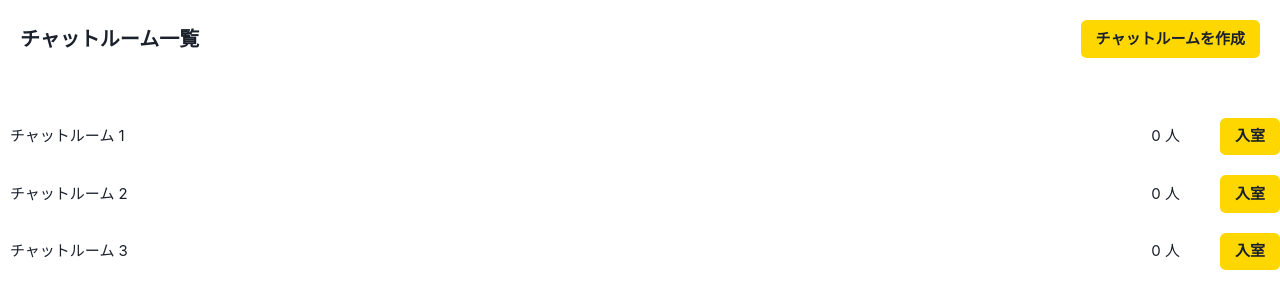
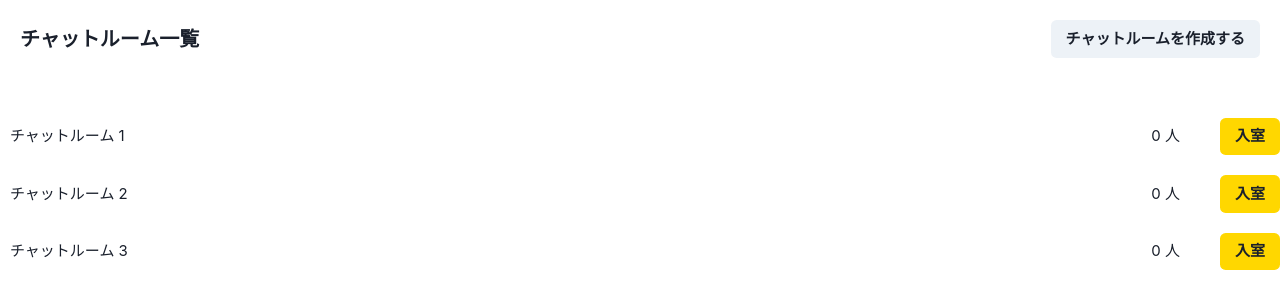
Before and after one commit to nado1001/chat-app-client, a Next.js app: page / in a window 1280 px wide. Shown: the top 308 px of the page. Built offline with nearby package versions, Linux system fonts and the light colour scheme.

Commit message:
Add CreateChatRoomModal component & type.

```diff
--- /dev/null
+++ b/src/component/molecules/CreateChatRoomModal.tsx
@@ -0,0 +1,51 @@
+import type { VFC } from "react";
+import React from "react";
+import { Flex, Box, Text } from "@chakra-ui/react";
+import type { CreateChatRoomModalProps } from "@/component/molecules/type";
+import { UtilBUtton, TextField } from "@/component/atoms";
+import { useDisclosure } from "@chakra-ui/hooks";
+import {
+  Button,
+  Modal,
+  ModalOverlay,
+  ModalContent,
+  ModalHeader,
+  ModalFooter,
+  ModalBody,
+  ModalCloseButton,
+} from "@chakra-ui/react";
+
+export const CreateChatRoomModal: VFC<CreateChatRoomModalProps> = (props) => {
+  const { isOpen, onOpen, onClose } = useDisclosure();
+  return (
+    <>
+      <Button onClick={onOpen}>チャットルームを作成する</Button>
+
+      <Modal isOpen={isOpen} onClose={onClose}>
+        <ModalOverlay />
+        <ModalContent>
+          <ModalHeader>チャットルームを作成する</ModalHeader>
+          <ModalCloseButton />
+          <ModalBody>
+            <TextField
+              placeholder="チャットルーム名"
+              onInput={props.onInputText}
+              onBlur={props.onBlurText}
+            />
+          </ModalBody>
+
+          <ModalFooter>
+            <UtilBUtton
+              name="作成"
+              onClick={() => props.onClickButton}
+              primary="true"
+            />
+            <Button colorScheme="blue" ml={4} mr={3} onClick={onClose}>
+              閉じる
+            </Button>
+          </ModalFooter>
+        </ModalContent>
+      </Modal>
+    </>
+  );
+};
--- a/src/component/molecules/index.ts
+++ b/src/component/molecules/index.ts
@@ -1 +1,2 @@
 export { ChatListItem } from "@/component/molecules/ChatListItem";
+export { CreateChatRoomModal } from "@/component/molecules/CreateChatRoomModal";
--- a/src/pages/index.tsx
+++ b/src/pages/index.tsx
@@ -3,6 +3,7 @@ import type { ChatListData } from "@/component/organisms/type";
 import Head from "next/head";
 import { Box, Flex, Text } from "@chakra-ui/react";
 import { UtilBUtton } from "@/component/atoms";
+import { CreateChatRoomModal } from "@/component/molecules";
 import { ChatList } from "@/component/organisms";
 
 const data: ChatListData[] = [
@@ -33,10 +34,10 @@ const Home: NextPage = () => {
             <Text fontWeight="bold" fontSize="20px">
               チャットルーム一覧
             </Text>
-            <UtilBUtton
-              name="チャットルームを作成"
-              onClick={() => alert("作成しました")}
-              primary="true"
+            <CreateChatRoomModal
+              onBlurText={() => {}}
+              onInputText={() => {}}
+              onClickButton={() => alert("作成しました")}
             />
           </Flex>
         </Box>
```
Also changed, not shown: src/component/molecules/type.ts (+9 -1 lines).
